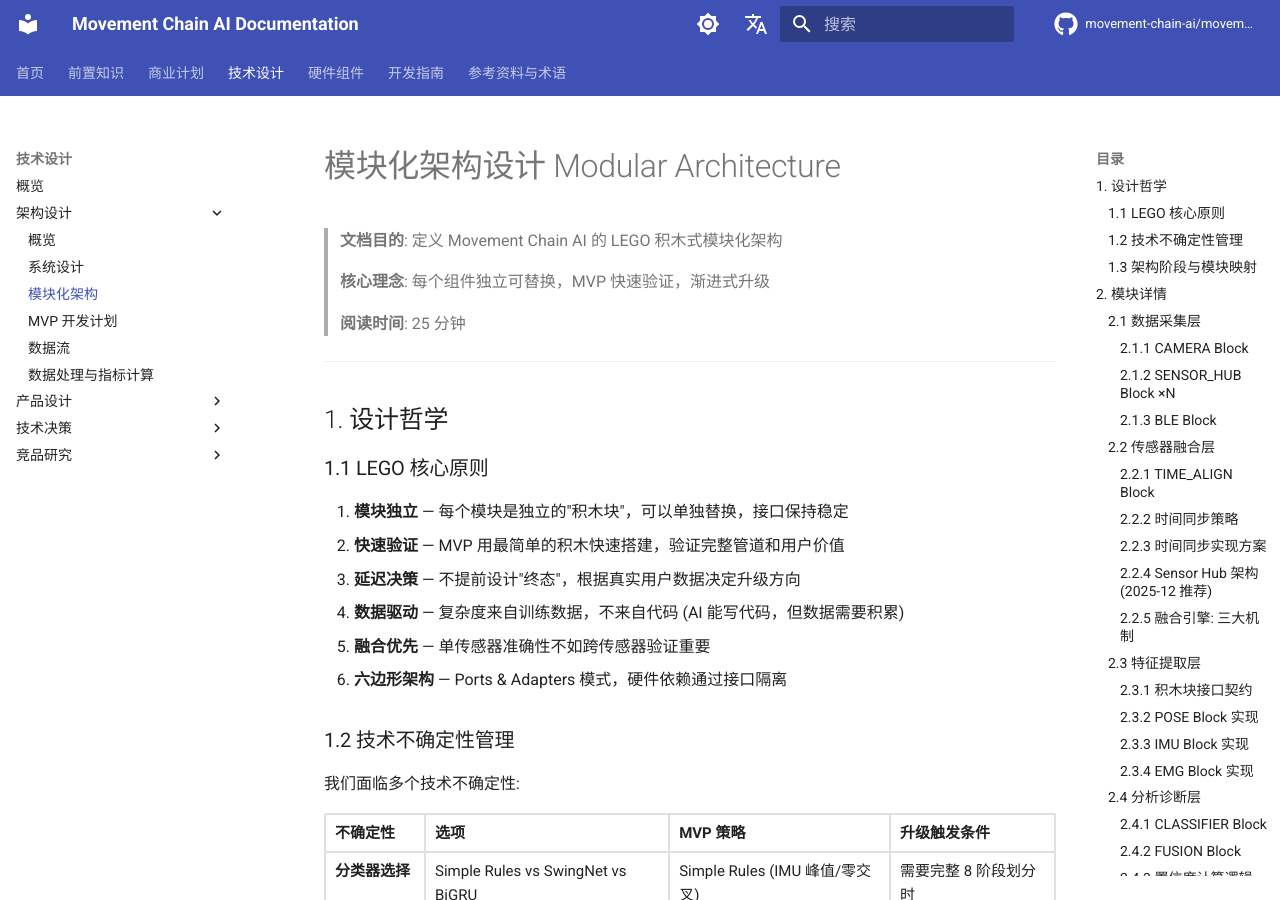
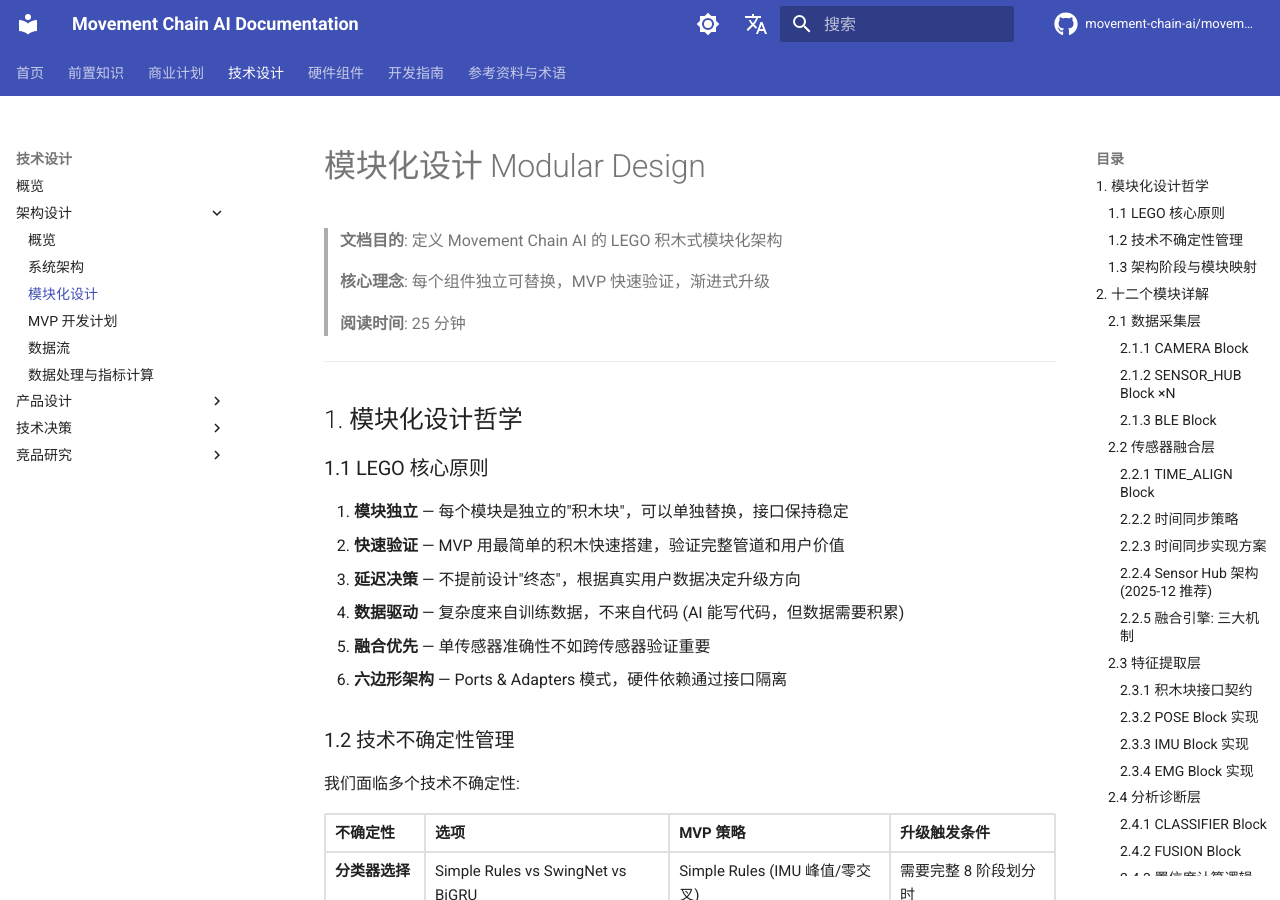
Before and after one commit to movement-chain-ai/movement-chain-docs, an MkDocs documentation site: the page built from docs/zh/design/architecture/modular-architecture.md, in a window 1280 px wide and 900 px high. Built offline with MkDocs 1.6.1 and Material for MkDocs 9.7.7, drawn with Linux system fonts in a browser that asks for light colours; comment, search, counter and statistics services are not loaded; the version menu is left out.

Commit message:
docs: 重命名 '系统设计' → '系统架构', '模块化架构' → '模块化设计'

```diff
--- a/docs/zh/design/architecture/modular-architecture.md
+++ b/docs/zh/design/architecture/modular-architecture.md
@@ -1,4 +1,4 @@
-# 模块化架构设计 Modular Architecture
+# 模块化设计 Modular Design
 
 > **文档目的**: 定义 Movement Chain AI 的 LEGO 积木式模块化架构
 >
@@ -8,7 +8,7 @@
 
 ---
 
-## 1. 设计哲学
+## 1. 模块化设计哲学
 
 ### 1.1 LEGO 核心原则
 
@@ -71,7 +71,7 @@
 
 > 📐 **详细定义**: 各 Block 接口契约的完整 Python dataclass 定义见对应章节。
 
-## 2. 模块详情 {#2-模块详情}
+## 2.  十二个模块详解 {#2-模块详情}
 
 ### 2.1 数据采集层 {#21-数据采集层}
 
--- a/mkdocs.yml
+++ b/mkdocs.yml
@@ -151,8 +151,8 @@ nav:
       - 概览: design/index.md
       - 架构设计:
           - 概览: design/architecture/index.md
-          - 系统设计: design/architecture/system-design.md
-          - 模块化架构: design/architecture/modular-architecture.md
+          - 系统架构: design/architecture/system-design.md
+          - 模块化设计: design/architecture/modular-architecture.md
           - MVP 开发计划: design/architecture/mvp-plan.md
           - 数据流: design/architecture/data-flow.md
           - 数据处理与指标计算: design/architecture/sensor-data-processing.md
```
Also changed, not shown: docs/zh/design/architecture/system-design.md (+1 -1 lines).
